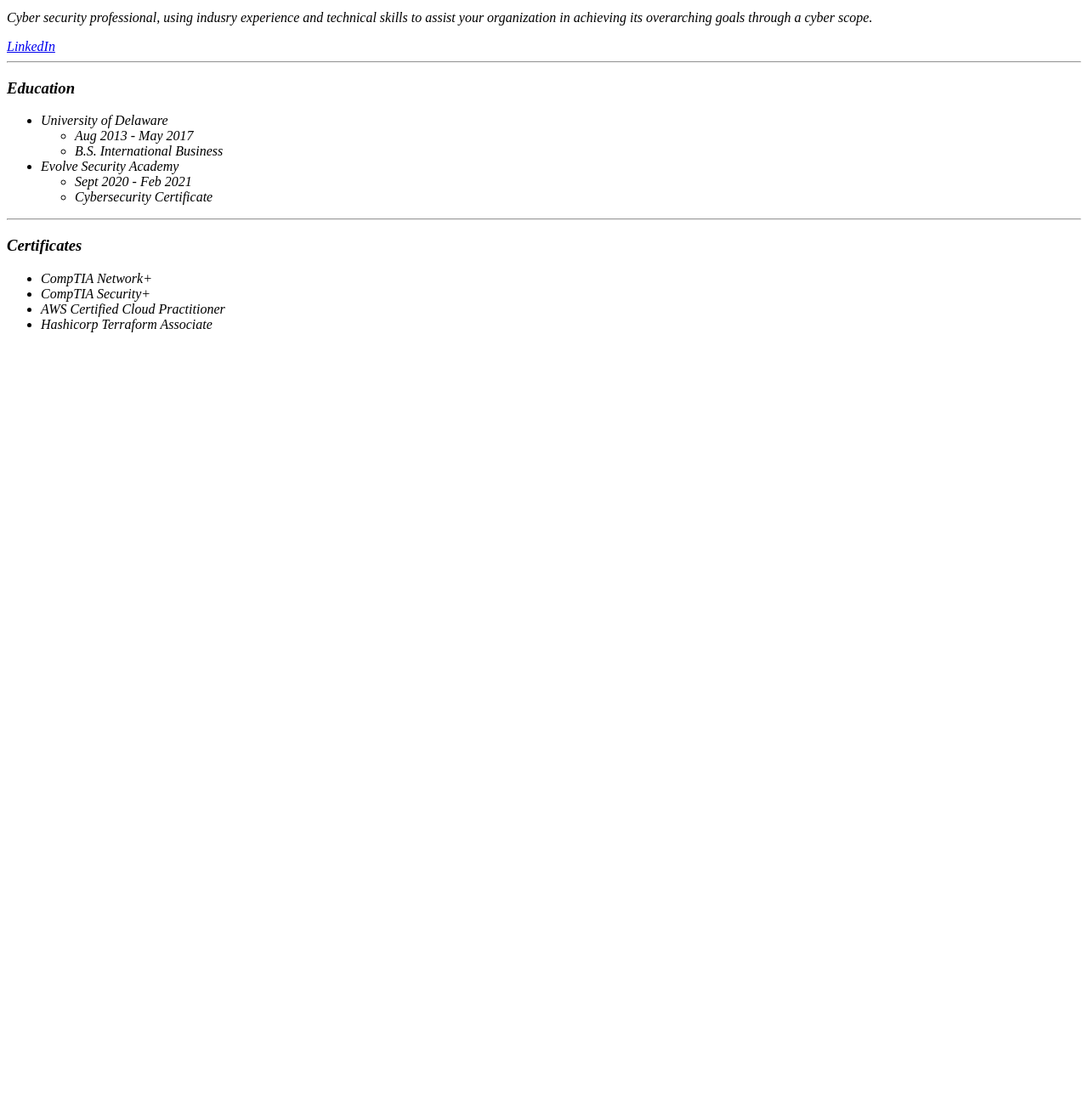
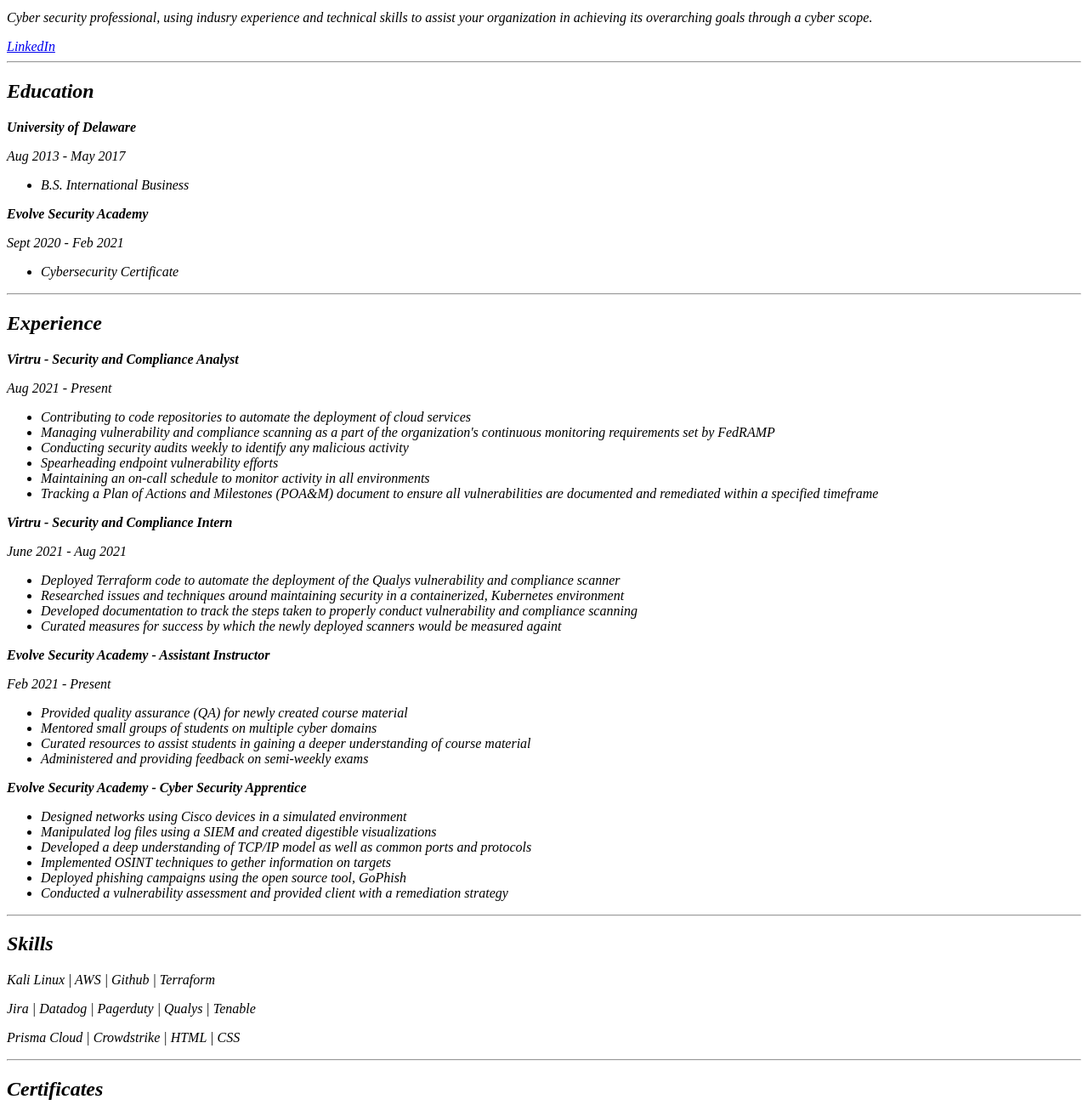
Before and after one commit to ShipsSyncing/html-portfolio, a plain HTML site: page Personal_Site/index.html in a window 1280 px wide. Shown: the part 380-1680 px from the top of the page at 85% size. Before the commit the page ends 800 px from the top, so only its background shows below. Drawn offline with Linux system fonts and the light colour scheme; files whose address does not match are found by name.

Commit message:
#2: Adding personal page for first capstone (#2)
* reorganizing file structure

* capstone 1 - personal page

---------

Signed-off-by: JD <128652213+ShipsSyncing@users.noreply.github.com>

```diff
--- a/Personal_Site/index.html
+++ b/Personal_Site/index.html
@@ -6,27 +6,67 @@
     </head>
 
     <body>
-        <img src="/home/simba/Documents/Web_Development_Course/Personal_Site/Images/jade.jpeg" alt="jade profile picture">
+        <img src="./Images/jade.jpeg" alt="jade profile picture" style="border-radius: 100px">
         <h1>Jade Francis</h1>
         <p><em>Security & Compliance Analyst<em></p>
         <p>Cyber security professional, using indusry experience and technical skills to assist your organization in achieving its overarching goals through a cyber scope.</p>
         <a href="https://www.linkedin.com/in/francis-jade/">LinkedIn</a>
         <hr>
-        <h3>Education</h3>
+        <h2>Education</h2>
+        <p><em><strong>University of Delaware</strong></em></p>
+        <p><em>Aug 2013 - May 2017</em></p>
         <ul>
-                <li>University of Delaware</li>
-                    <ul>
-                        <li><em>Aug 2013 - May 2017</em></li>
             <li>B.S. International Business</li>
         </ul>
-                <li>Evolve Security Academy</li>
+        <p><em><strong>Evolve Security Academy</strong></em></p>
+        <p><em>Sept 2020 - Feb 2021</em></p>
         <ul>
-                        <li>Sept 2020 - Feb 2021</li>
             <li>Cybersecurity Certificate</li>
         </ul>
+        <hr>
+        <h2>Experience</h2>
+        <p><em><strong>Virtru - Security and Compliance Analyst</strong></em></p>
+        <p><em>Aug 2021 - Present</em></p>
+        <ul>
+            <li>Contributing to code repositories to automate the deployment of cloud services</li>
+            <li>Managing vulnerability and compliance scanning as a part of the organization's continuous monitoring requirements set by FedRAMP</li>
+            <li>Conducting security audits weekly to identify any malicious activity</li>
+            <li>Spearheading endpoint vulnerability efforts</li>
+            <li>Maintaining an on-call schedule to monitor activity in all environments</li>
+            <li>Tracking a Plan of Actions and Milestones (POA&M) document to ensure all vulnerabilities are documented and remediated within a specified timeframe</li>
+        </ul>
+        <p><em><strong>Virtru - Security and Compliance Intern</strong></em></p>
+        <p><em>June 2021 - Aug 2021</em></p>
+        <ul>
+            <li>Deployed Terraform code  to automate the deployment of the Qualys vulnerability and compliance scanner</li>
+            <li>Researched issues and techniques around maintaining security in a containerized, Kubernetes environment</li>
+            <li>Developed documentation to track the steps taken to properly conduct vulnerability and compliance scanning</li>
+            <li>Curated measures for success by which the newly deployed scanners would be measured againt</li>
+        </ul>
+        <p><em><strong>Evolve Security Academy - Assistant Instructor</strong></em></p>
+        <p><em>Feb 2021 - Present</em></p>
+        <ul>
+            <li>Provided quality assurance (QA) for newly created course material</li>
+            <li>Mentored small groups of students on multiple cyber domains</li>
+            <li>Curated resources to assist students in gaining a deeper understanding of course material</li>
+            <li>Administered and providing feedback on semi-weekly exams</li>
+        </ul>
+        <p><em><strong>Evolve Security Academy - Cyber Security Apprentice</strong></em></p>
+        <ul>
+            <li>Designed networks using Cisco devices in a simulated environment</li>
+            <li>Manipulated log files using a SIEM and created digestible visualizations</li>
+            <li>Developed a deep understanding of TCP/IP model as well as common ports and protocols</li>
+            <li>Implemented OSINT techniques to gether information on targets</li>
+            <li>Deployed phishing campaigns using the open source tool, GoPhish</li>
+            <li>Conducted a vulnerability assessment and provided client with a remediation strategy</li>
         </ul>
         <hr>
-        <h3>Certificates</h3>
+        <h2>Skills</h2>
+        <p><em>Kali Linux | AWS | Github | Terraform</em></p>
+        <p><em>Jira | Datadog | Pagerduty | Qualys | Tenable</em></p>
+        <p><em>Prisma Cloud | Crowdstrike | HTML | CSS</em></p>
+        <hr>
+        <h2>Certificates</h2>
             <ul>
                 <li>CompTIA Network+</li>
                 <li>CompTIA Security+</li>
```
Also changed, not shown: Personal_Site/Pages/about.html (added, +10 -0 lines), index.html (+3 -1 lines). Lines whose indentation alone changed are shown as unchanged.
